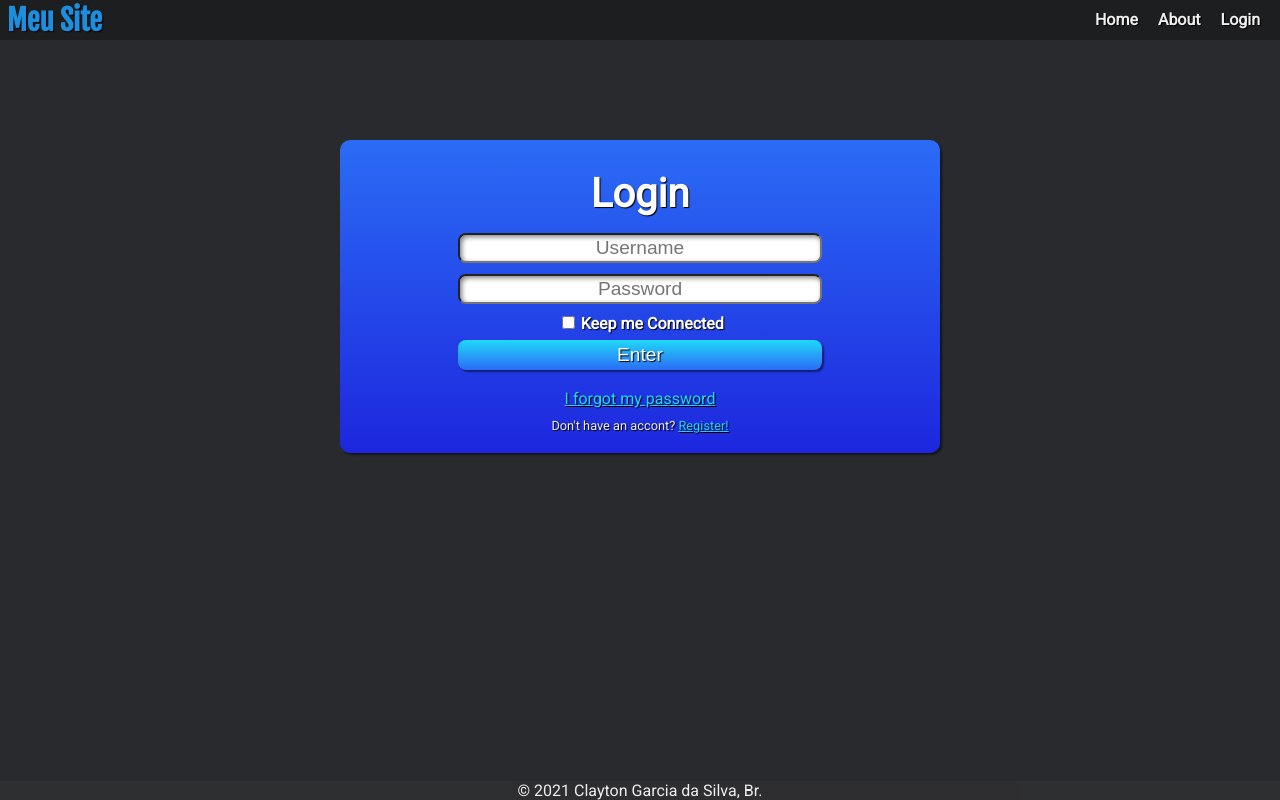
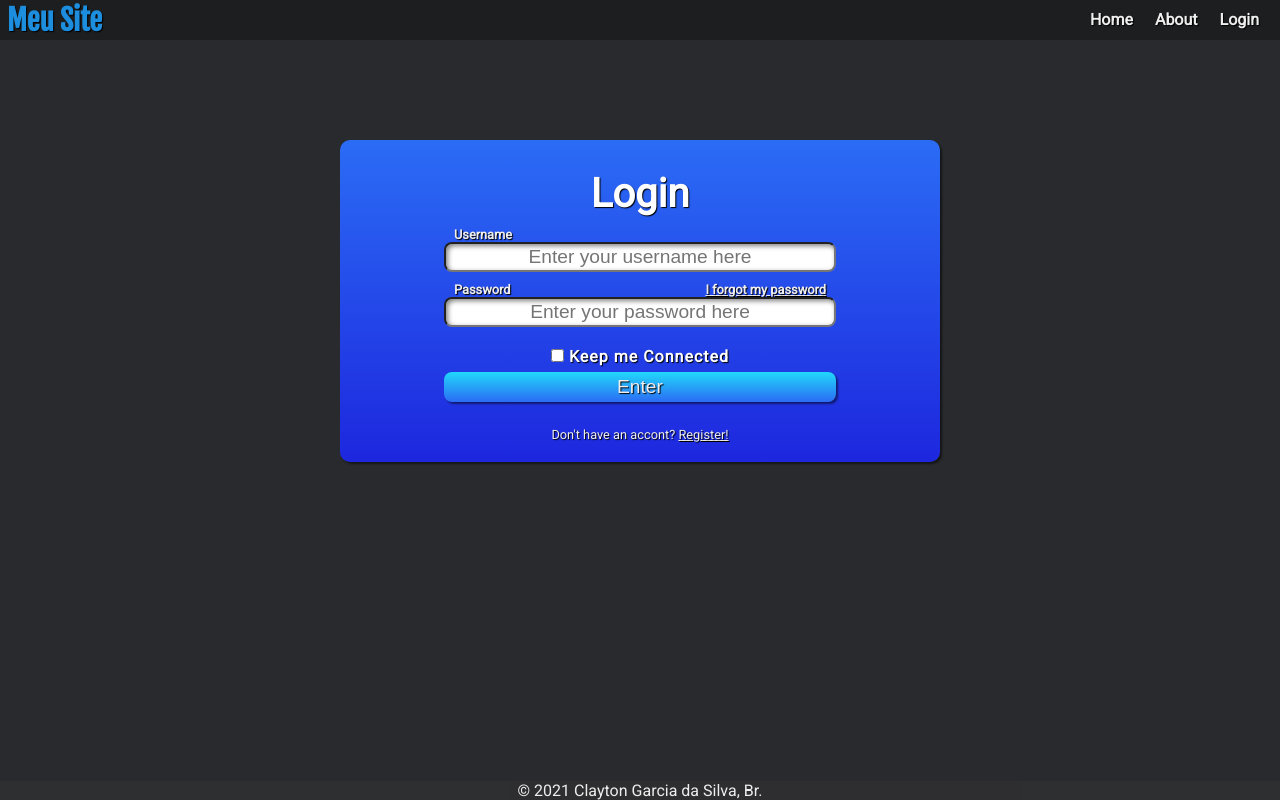
Before and after one commit to Claayton/Flask-app, a Flask app: page /login/ in a window 1280 px wide. Run offline with Flask 2, Linux system fonts and the light colour scheme; some libraries are stand-ins or nearby versions.

Commit message:
tela de home e tela de login configuradas

```diff
--- a/app/static/css/style-base.css
+++ b/app/static/css/style-base.css
@@ -71,14 +71,16 @@ body {
     color: var(--color8);
     padding: 10px;
     border-radius: 5px;
+    border: 1px solid var(--color7);
     text-decoration: none;
     font-weight: bold;
-    transition: all 500ms ease; /*Tempinho de transição quando passa o mouse no link (animação)*/
+    transition: all 300ms ease; /*Tempinho de transição quando passa o mouse no link (animação)*/
 }
 
 #header-container .navbar-main ul li a:hover{
     background-color: #333;
     color:white;
+    border: 1px solid #eee;
 }
 
 .footer {
--- a/app/static/css/style-login.css
+++ b/app/static/css/style-login.css
@@ -6,27 +6,30 @@
     --color3: #2B6CF5;
     --color4: #1D8DDE;
     --color5: #21D8FA;
+    --color6: #292a2d;
+    --color7: #1d1e1f;
+    --color8: #eee;
 }
 
 * {
+    box-sizing: border-box;
     margin: 0px;
     padding: 0px;
 }
 
 body {
-    background-color: #292a2d;
-    font-family: Arial, Helvetica, sans-serif;
+    background-color: var(--color6);
+    font-family: 'Roboto', sans-serif;
     width: 100%;
     height: auto;
 }
 
-main {
+#main {
     padding: 20px;
     margin:auto;
     margin-top: 100px;
     text-align: center;
     max-width: 600px;
-    height: auto;
     height: auto;
     background-image: linear-gradient(to bottom, var(--color3), var(--color2));
     box-shadow: 2px 2px 2px rgba(0, 0, 0, 0.5);
@@ -34,62 +37,137 @@ main {
     border-radius: 10px;
 }
 
-#titulo {
+.main-container {
+    height: auto;
+    display: flex;
+    flex-direction: column;
+    justify-content: space-between;
+    align-items: center;
+}
+
+#loged-user {
+    color: #eee;
+}
+
+#loged-user h2 {
+    text-transform: uppercase;
     color: white;
     width: 100%;
-    font-size: 2.5em;
+    font-size: 2.5rem;
     padding: 10px;
 }
 
-#username, #password{
+#loged-user p {
+    margin-top: 30px;
+}
+
+#loged-user button {
+    margin: 10px auto 20px auto;
+    text-align: center;
+    border-radius: 8px;
+    display: flex;
+    justify-content: center;
+    align-items: center;
+    background-image: linear-gradient(to bottom, var(--color5), var(--color3));
+    color: #eee;
     height: 30px;
-    width: 65%;
+    width: 50%;
+    font-size: 1.2em;
+    border: 1px;
+    padding: 10px;
+    text-shadow: 1px 1px 1px rgba(0, 0, 0, 2);
+    box-shadow: 2px 2px 2px rgba(0, 0, 0, 0.507);
+}
+
+#loged-user button:hover {
+    background-image: linear-gradient(to bottom, var(--color5), var(--color2));
+    cursor: pointer;
+}
+
+#login {
+    width: 70%;
+}
+
+#login h2{
+    display: flex;
+    flex-direction: column;
+    justify-content: center;
+    color: white;
+    width: 100%;
+    font-size: 2.5rem;
+    padding: 10px;
+}
+
+#login h3 {
+    text-align: left;
+    font-size: 0.8rem;
+    color: #eee;
+    padding: 0 10px;
+}
+
+.password-container {
+    display: flex;
+    justify-content: space-between;
+}
+
+#login .campo {
+    display: flex;
+    flex-direction: column;
+    align-items: space-between;
+    justify-content: flex-start;
+}
+
+#login #username, #login #password{
+    height: 30px;
+    width: 100%;
     box-shadow: inset 2px 2px 5px rgba(0, 0, 0, 0.493);
 }
 
-.campo input, button {
-    padding: 0.2em;
-    margin: 0.3em;
+#login .campo input, .button {
+    padding: 10px;
+    margin-bottom: 10px;
     text-align: center;
     font-size: 1.2em;
     border-radius: 8px;
 }
 
-.remember {
+#login .remember {
     color: white;
 }
 
-button {
+.button {
+    margin-bottom: 15px;
+    border-radius: 8px;
+    display: flex;
+    justify-content: center;
+    align-items: center;
     background-image: linear-gradient(to bottom, var(--color5), var(--color3));
-    color: white;
+    color: #eee;
     height: 30px;
-    width: 65%;
+    width: 100%;
     font-size: 1.2em;
-    border: 0;
-    margin-bottom: 1em;
-    border: white;
-    padding: 0.2em 0.6em;
+    border: 1px;
     text-shadow: 1px 1px 1px rgba(0, 0, 0, 2);
     box-shadow: 2px 2px 2px rgba(0, 0, 0, 0.507);
-    transition-duration: 0.5s;
 }
 
-button:hover {
-    width: 70%;
+.button:hover {
+    background-image: linear-gradient(to bottom, var(--color5), var(--color2));
+    cursor: pointer;
 }
 
-button:focus {
+.button:focus {
     box-shadow: inset 2px 2px 2px rgb(0, 0, 0);
 }
 
 #forgot-password {
-    color: var(--color5);
+    color: #eee;
     text-shadow: 1px 1px 1px rgba(0, 0, 0, 2);
     transition: all 300ms ease;
 }
 
 #forgot-password:hover {
-    color: white;
+    color: var(--color5);
     text-decoration: none;
 }
 
@@ -101,19 +179,21 @@ button:focus {
 }
 
 #register a {
-    color: var(--color5);
+    color: #eee;
     text-shadow: 1px 1px 1px rgba(0, 0, 0, 2);
     transition: all 300ms ease;
 }
 
 #register a:hover {
-    color: white;
+    color: var(--color5);
     text-decoration: none;
 }
 
 .check {
     color: white;
     text-shadow: 1px 1px 1px rgba(0, 0, 0, 2);
+    letter-spacing: 1px;
+    margin-top: 10px;
 }
 
 .flash {
--- a/app/templates/home.html
+++ b/app/templates/home.html
@@ -8,10 +8,10 @@
 
 <main id="main">
     <div class="main-container">
-        <div>
-            <h2 id="titulo">Bem vindo ao Meu Site!</h2>
+        <div id="title">
+            <h2>Bem vindo ao Meu Site!</h2>
         </div>
-            <div class="campohome">
+        <div id="buttons">
             <form action="/login">
                     <button class="button" type="submit" >Login</button>
             </form>
--- a/app/templates/login.html
+++ b/app/templates/login.html
@@ -6,43 +6,44 @@
 
 {% block content %}
 
-<main>
+<main id="main">
+    <div class="main-container">
         {% if current_user.name %}
-
-    <div>
-        <h1>{{ current_user.name }}</h1>
+        <div id="loged-user">
+            <h2>{{ current_user.name }}</h2>
             <p>Este usuáiro já está logado!</p>
             <form action="/logout">
                 <button class="button" type="submit" >Disconect</button>
             </form>
         </div>
-
         {% else %}
 
-    <div>
-        <div>
-            <h2 id="titulo">Login</h2>
-        </div>
+        <div id="login">
+            <h2>Login</h2>
             <form action="" method="POST">
                 {{ form.csrf_token }}
                 <div class="campo">
+                    <h3>Username</h3>
                     <label for="username">
-                    {{ form.username(id="username", placeholder="Username") }}
+                        {{ form.username(id="username", placeholder="Enter your username here") }}
                     </label>
                 </div>
                 <div class="campo">
+                    <div class="password-container">
+                        <h3>Password</h3>
+                        <h3><a id="forgot-password" href="/forgot-password">I forgot my password</a></h3>
+                    </div>
                     <label for="password">
-                    {{ form.password(id="password", placeholder="Password") }}
+                        {{ form.password(id="password", placeholder="Enter your password here") }}
                     </label>
                 </div>
                 <div class="campo">
                     <label for="remember" class="check">
-                    {{ form.remember_me(id="checkbox") }}<strong>Keep me Connected</strong>
+                        {{ form.remember_me(id="checkbox") }}<strong> Keep me Connected</strong>
                     </label>
                 </div>
                 <div class="campo">
-                <button class="button" type="submit" >Enter</button><br>
-                <a id="forgot-password" href="/forgot-password">I forgot my password</a><br>
+                    <button class="button" type="submit" >Enter</button>
                     <p id="register">Don't have an accont? <a href="/register">Register!</a></p>
                 </div>
                 <div class="flash">
@@ -60,6 +61,7 @@
             </form>
         </div>
         {% endif %}
+    </div>
 </main>
 
 {% endblock %}
```
Also changed, not shown: app/static/css/style-home.css (+7 -67 lines). Lines whose indentation alone changed are shown as unchanged.
